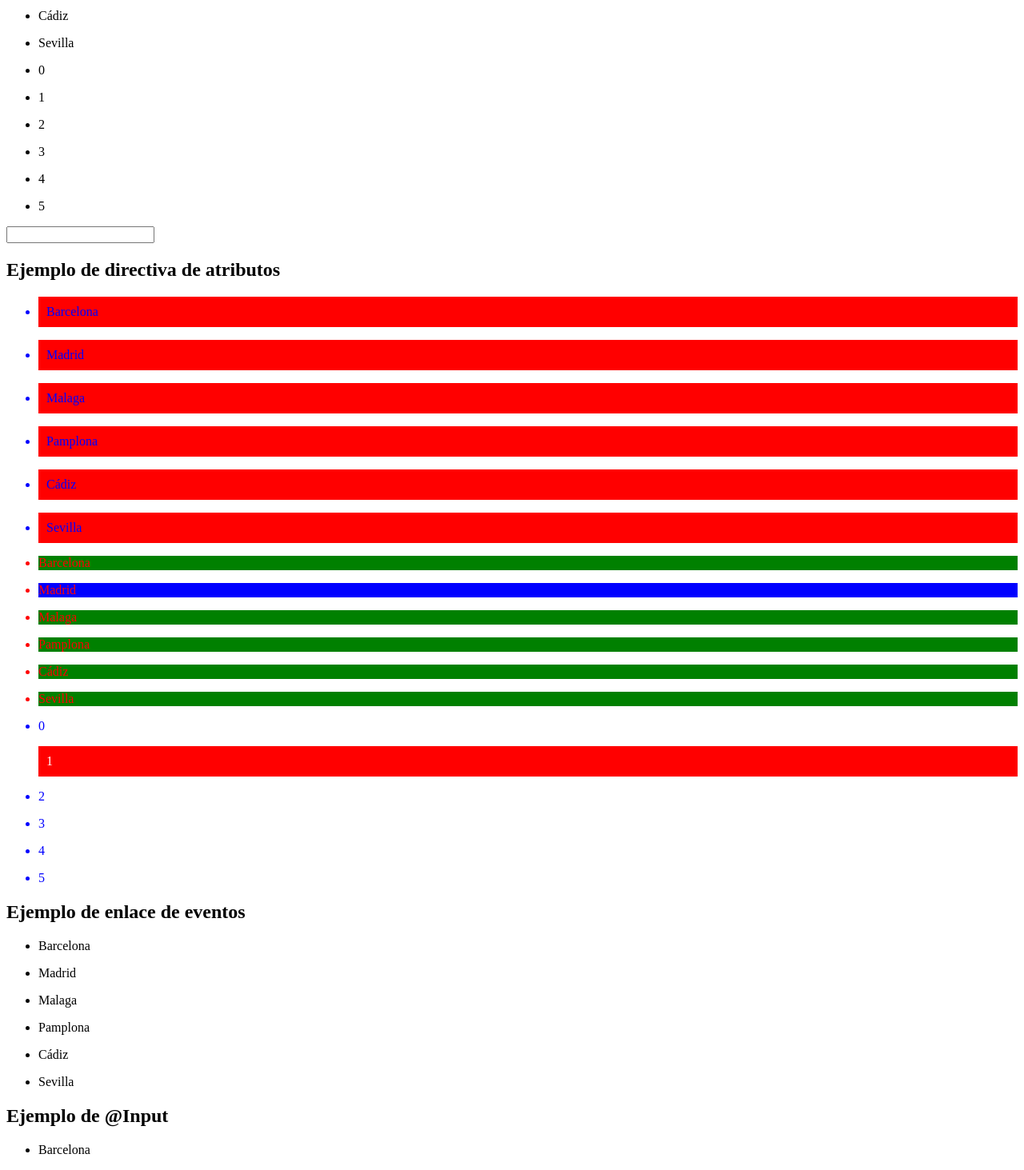
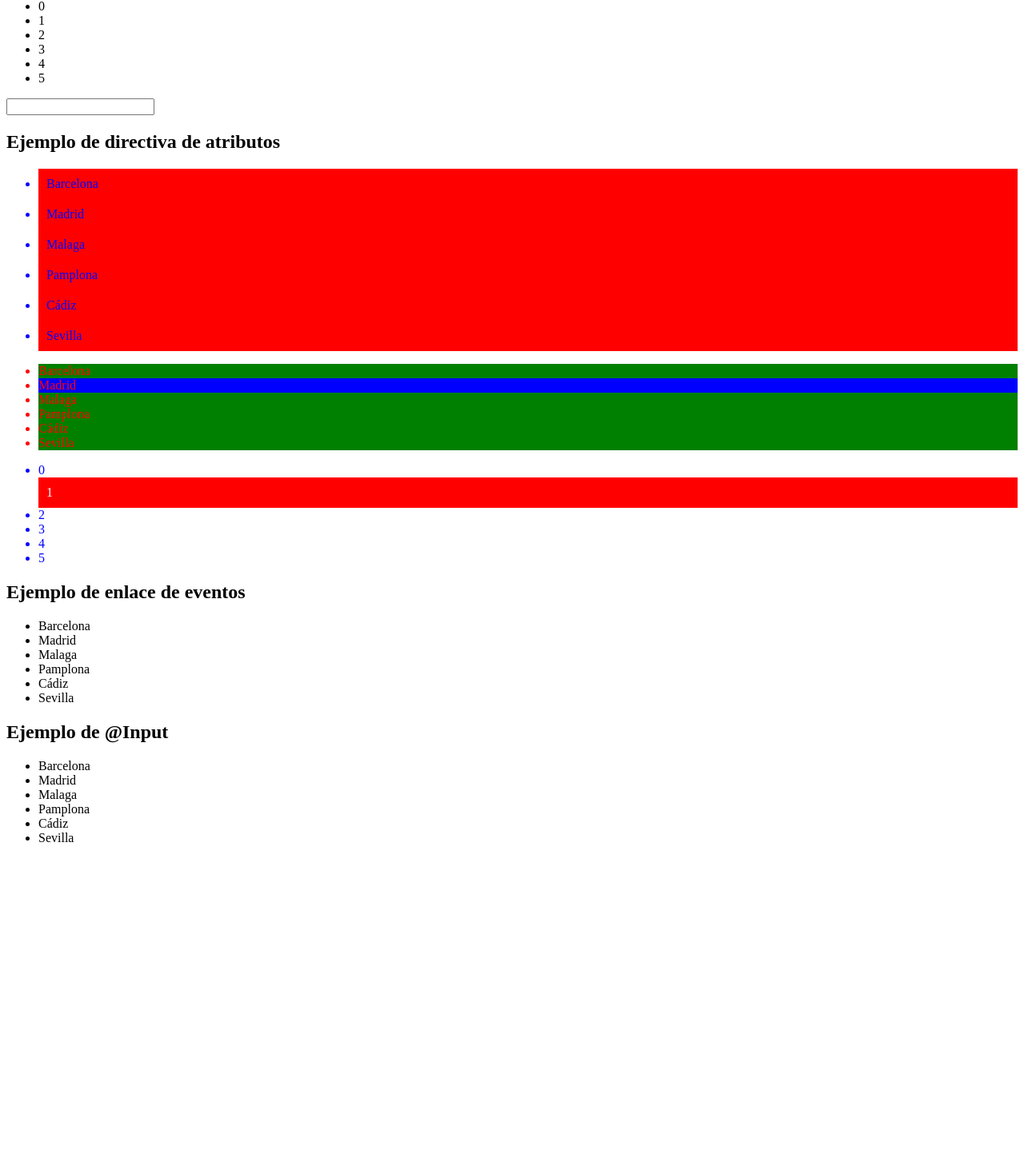
Before and after one commit to alainhortiz/app28, an Angular app: page / in a window 1280 px wide. Shown: the part 692-2155 px from the top of the page at 80% size. After the commit the page ends 1765 px from the top, so only its background shows below. Built offline with nearby package versions, Linux system fonts and the light colour scheme.

Commit message:
Decorador @Output

```diff
--- a/src/app/app.component.html
+++ b/src/app/app.component.html
@@ -22,11 +22,11 @@
       <li>Cádiz</li>
       <li>Sevilla</li>
   </ul>
-  <ul *ngFor=" let city of cities">
-      <li>{{city}}</li>
+  <ul>
+      <li *ngFor=" let city of cities">{{city}}</li>
   </ul>
-  <ul *ngFor=" let num of [0,1,2,3,4,5]">
-      <li>{{num}}</li>
+  <ul>
+      <li *ngFor=" let num of [0,1,2,3,4,5]">{{num}}</li>
   </ul>
   <p *ngIf="pais">El nombre del país es {{ pais }}</p>
   <input type="text" [(ngModel)]="pais">
@@ -34,21 +34,21 @@
 
 <section>
   <h1>{{ title4 }}</h1>
-  <ul *ngFor=" let city of cities">
-      <li [ngClass]="['selected', 'blue']">{{city}}</li>
+  <ul>
+      <li *ngFor=" let city of cities" [ngClass]="['selected', 'blue']">{{city}}</li>
   </ul>
-  <ul *ngFor=" let city of cities">
-      <li [ngStyle]="{'color': 'red','background-color': city === 'Madrid' ? 'blue' : 'green'}">{{city}}</li>
+  <ul>
+      <li *ngFor=" let city of cities" [ngStyle]="{'color': 'red','background-color': city === 'Madrid' ? 'blue' : 'green'}">{{city}}</li>
   </ul>
-  <ul *ngFor=" let num of [0,1,2,3,4,5]">
-      <li [ngClass]="{'selected': num === 1, 'blue': num !== 1}">{{num}}</li>
+  <ul>
+      <li *ngFor=" let num of [0,1,2,3,4,5]" [ngClass]="{'selected': num === 1, 'blue': num !== 1}">{{num}}</li>
   </ul>
 </section>
 
 <section>
   <h1>{{ title5 }}</h1>
-  <ul *ngFor=" let city of cities">
-      <li (click)="onCityClicked(city)" [ngClass]="{'selected':city === selection}">{{city}}</li>
+  <ul>
+      <li *ngFor=" let city of cities" (click)="onCityClicked(city)" [ngClass]="{'selected':city === selection}">{{city}}</li>
   </ul>
   <div *ngIf="selection">
     <p>Your city is: {{selection}}</p>
@@ -58,8 +58,8 @@
 
 <section>
   <h1>{{ title6 }}</h1>
-  <ul *ngFor=" let city of cities">
-      <li (click)="onCityClicked(city)" [ngClass]="{'selected':city === selection}">{{city}}</li>
+  <ul>
+      <li *ngFor=" let city of cities" (click)="onCityClicked(city)" [ngClass]="{'selected':city === selection}">{{city}}</li>
   </ul>
   <div *ngIf="selection">
     <p>Your city is: {{selection}}</p>
```
Also changed, not shown: 1 other file (tests, documents, lock files or other folders).
